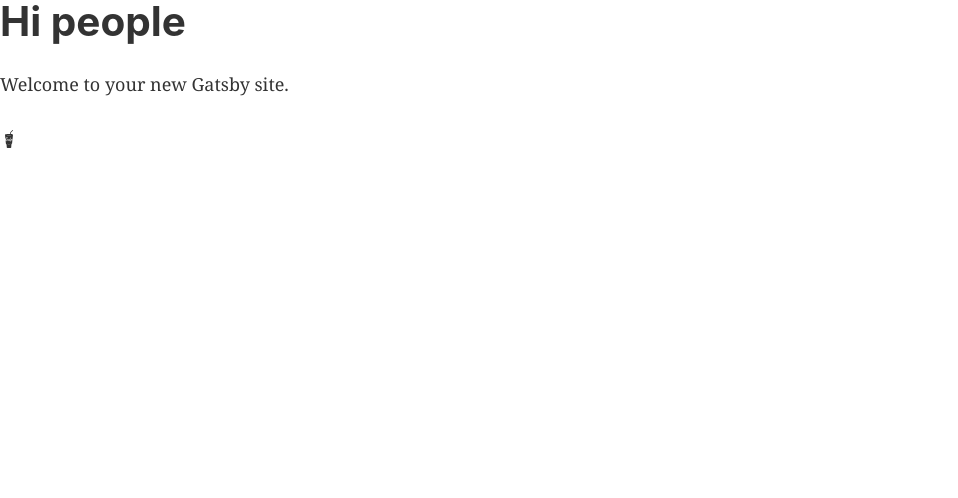
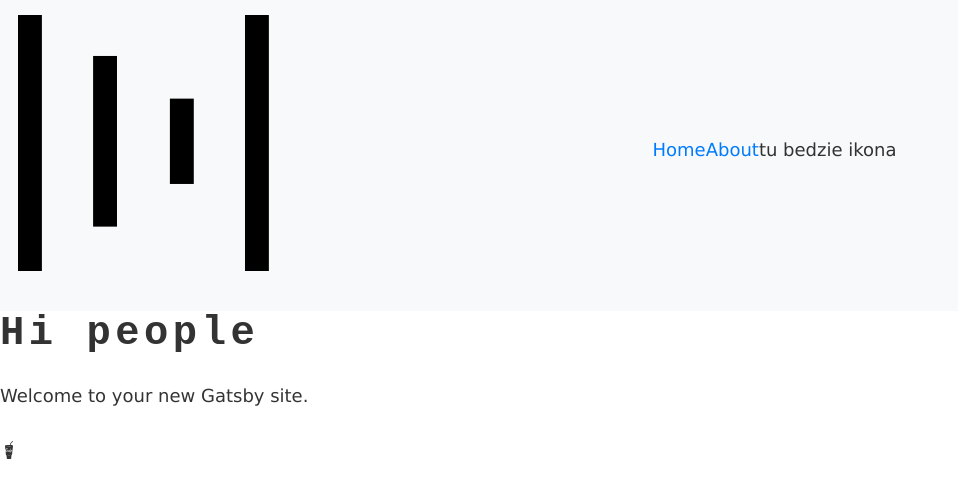
Before and after one commit to dariuszdrazek/welding_services_website, a Gatsby site: page / in a window 1280 px wide. Shown: the whole page, without its empty margins (0-958 px from the left). Built offline with nearby package versions, Linux system fonts and the light colour scheme; Gatsby itself is replaced by a stand-in of ours.

Commit message:
added Navbar and global styles

```diff
--- /dev/null
+++ b/src/components/Layout/Layout.css
@@ -0,0 +1,25 @@
+body {
+  background: var(--mainWhite);
+  color: var(--mainDark);
+  font-family: Verdana, Gerdana, Tahoma, san-serif !important;
+}
+
+h1,
+h2,
+h3,
+h4,
+h5,
+h6 {
+  font-family: "Courier New", Courier, monospace !important;
+  letter-spacing: 0.25rem !important;
+}
+
+.text-yellow {
+  color: var(--mainYellow);
+}
+
+.cart-icon {
+  cursor: pointner;
+  color: var(--mainYellow);
+  font-size: 2rem;
+}
--- a/src/components/layout.js
+++ b/src/components/Layout/Layout.js
@@ -1,19 +1,20 @@
-/**
- * Layout component that queries for data
- * with Gatsby's useStaticQuery component
- *
- * See: https://www.gatsbyjs.org/docs/use-static-query/
- */
-
 import React from "react"
 import PropTypes from "prop-types"
 import { useStaticQuery, graphql } from "gatsby"
 
-import "./bootstrap.min.css"
-import "./layout.css"
+import "../../styles/bootstrap.min.css"
+import "./Layout.css"
+import "../../styles/main.css"
+import "../../styles/variables.css"
+import Navabar from "../Navbar"
 
 const Layout = ({ children }) => {
-  return <>{children}</>
+  return (
+    <>
+      <Navabar></Navabar>
+      {children}
+    </>
+  )
 }
 
 Layout.propTypes = {
--- /dev/null
+++ b/src/components/Layout/index.js
@@ -0,0 +1,3 @@
+import Layout from "./Layout"
+
+export default Layout
--- /dev/null
+++ b/src/components/Navbar/Navbar.js
@@ -0,0 +1,55 @@
+import React, { useState } from "react"
+import { Link } from "gatsby"
+import logo from "../../images/logo.svg"
+
+const Navbar = () => {
+  const [state, setState] = useState({
+    navbarOpen: false,
+    css: "collapse navbar-collapse",
+    links: [
+      { id: 1, path: "/", text: "Home" },
+      {
+        id: 2,
+        path: "/about",
+        text: "About",
+      },
+    ],
+  })
+
+  const navbarHandler = () => {
+    state.navbarOpen
+      ? setState({
+          ...state,
+          navbarOpen: false,
+          css: "collapse navbar-collapse",
+        })
+      : setState({
+          ...state,
+          navbarOpen: true,
+          css: "collapse navbar-collapse show",
+        })
+  }
+
+  return (
+    <nav className="navbar navbar-expand-sm bg-light navbar-light">
+      <Link to="/" className="navbar-brand">
+        <img src={logo} alt="logo" />
+      </Link>
+      <button className="navbar-toggler" onClick={navbarHandler}>
+        <span className="navbar-toggler-icon"></span>
+      </button>
+      <div className={state.css}>
+        <ul className="navbar-nav mx-auto">
+          {state.links.map(link => (
+            <li key={link.id} className="nav-item">
+              <Link to={link.path}>{link.text}</Link>
+            </li>
+          ))}
+          <li className="nav-item ml--sm-5">tu bedzie ikona</li>
+        </ul>
+      </div>
+    </nav>
+  )
+}
+
+export default Navbar
--- /dev/null
+++ b/src/components/Navbar/index.js
@@ -0,0 +1,3 @@
+import Navabar from "./Navbar"
+
+export default Navabar
--- a/src/pages/404.js
+++ b/src/pages/404.js
@@ -1,6 +1,6 @@
 import React from "react"
 
-import Layout from "../components/layout"
+import Layout from "../components/Layout"
 import SEO from "../components/seo"
 
 const NotFoundPage = () => (
--- a/src/pages/index.js
+++ b/src/pages/index.js
@@ -1,7 +1,5 @@
 import React from "react"
-import { Link } from "gatsby"
-
-import Layout from "../components/layout"
+import Layout from "../components/Layout"
 import SEO from "../components/seo"
 import { FaGulp } from "react-icons/fa"
 
--- /dev/null
+++ b/src/styles/variables.css
@@ -0,0 +1,7 @@
+:root {
+  --mainBrown: #2d1ef1;
+  --mainYellow: #fff9e09;
+  --mainGrey: #ece8dc;
+  --mainWhite: #fff;
+  --mainDark: #323232;
+}
```
Also changed, not shown: src/styles/bootstrap.min.css (renamed from src/components/bootstrap.min.css), src/styles/main.css (renamed from src/components/layout.css).
